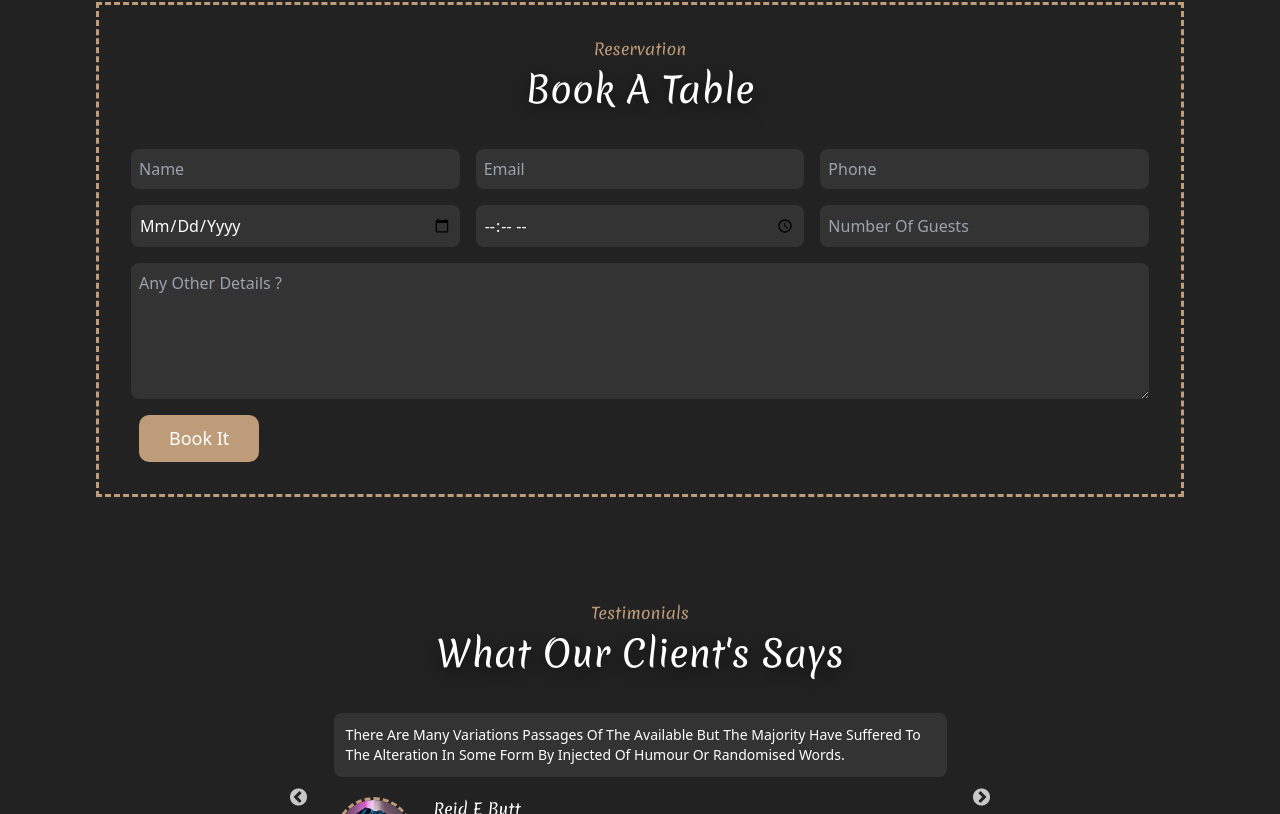
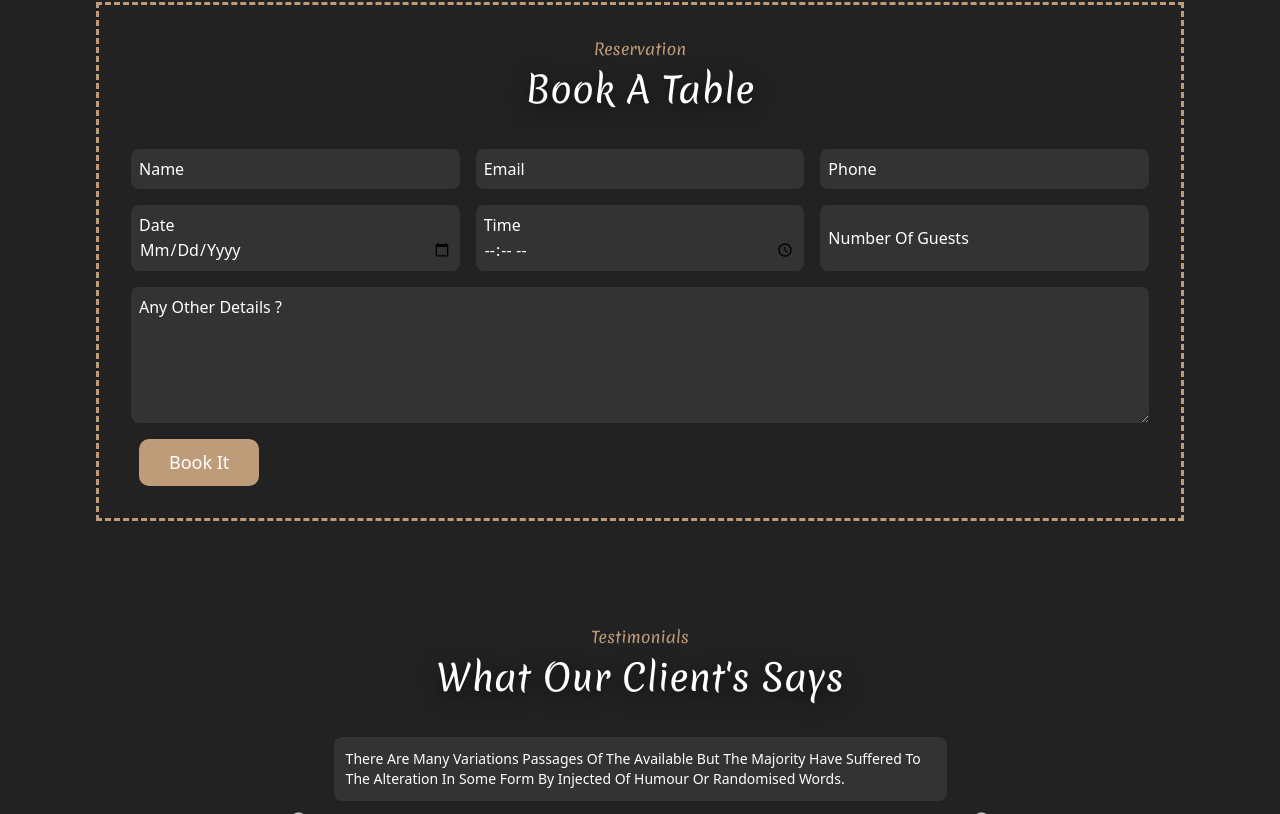
Before and after one commit to yousefelsayed1/joe-cafe, a React (Create React App) app: page / in a window 1280 px wide. Shown: the part 4666-5480 px from the top of the page. Built offline with nearby package versions, Linux system fonts and the light colour scheme.

Commit message:
update index.css

```diff
--- a/src/index.css
+++ b/src/index.css
@@ -52,18 +52,18 @@ input[type="number"] {
   -moz-appearance: textfield;
 }
 
-/* input[type="date"]:before {
+input::placeholder {
+  color: #fff;
+}
+textarea::placeholder {
+  color: #fff;
+}
+
+input[type="date"]:before {
   content: attr(placeholder);
 }
 input[type="time"]:before {
   content: attr(placeholder);
-} */
-
-input[type="date"].full:before {
-  content: "" !important;
-}
-input[type="time"].full:before {
-  content: "" !important;
 }
 
 .main-shadow {
```
